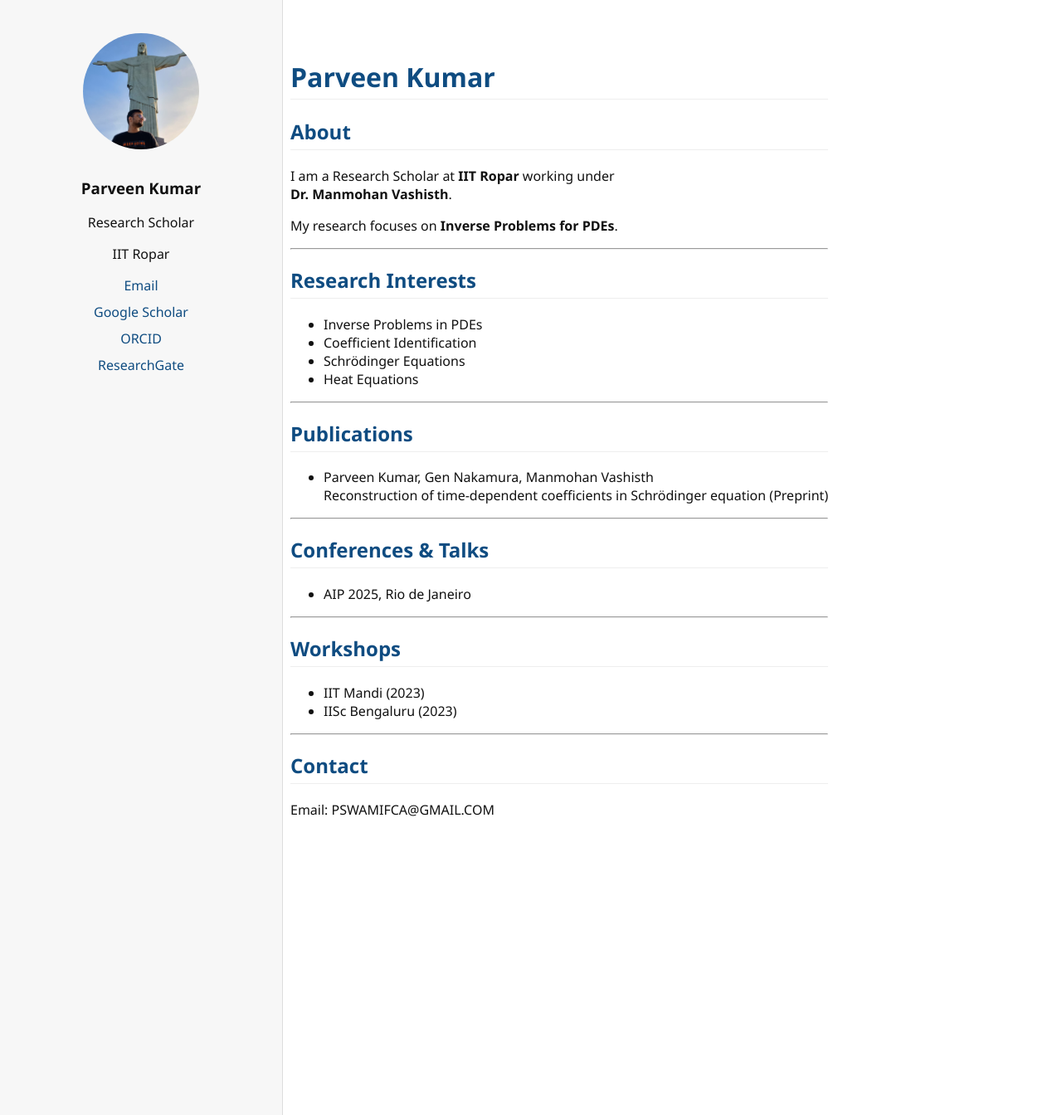
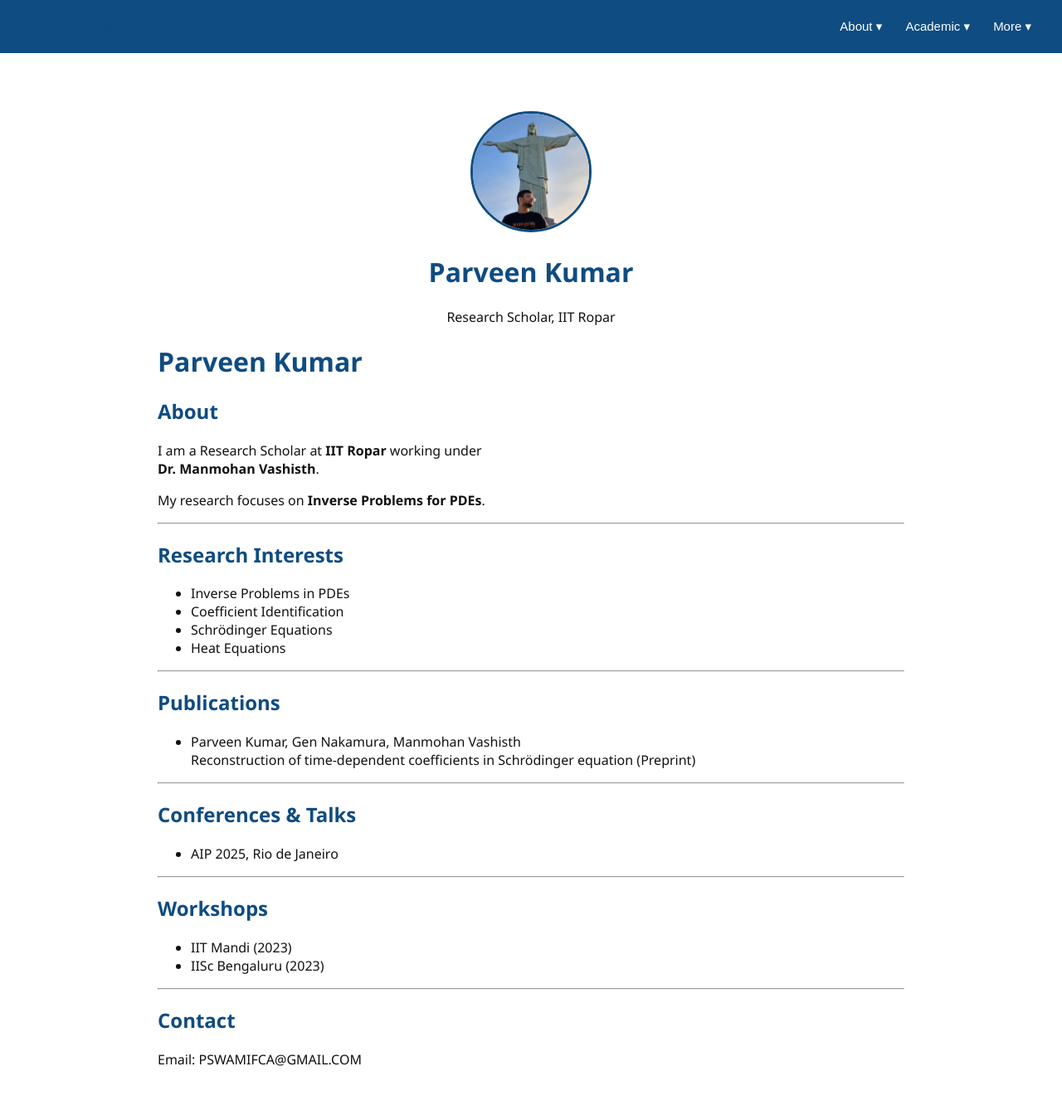
Before and after one commit to parveenkumarmath/parveenkumarmath.github.io, a Jekyll site: the page built from index.md, in a window 1280 px wide and 1344 px high. Shown: the whole window at 83% size. Built offline with Jekyll 4.4.1, drawn with Linux system fonts in a browser that asks for light colours.

Commit message:
Update default.html

```diff
--- a/_layouts/default.html
+++ b/_layouts/default.html
@@ -2,102 +2,160 @@
 <html lang="en">
 <head>
 <meta charset="UTF-8">
+<title>{{ page.title }}</title>
 <meta name="viewport" content="width=device-width, initial-scale=1.0">
-<title>{{ page.title }}</title>
 
 <style>
 body{
   margin:0;
   font-family: "Segoe UI", Arial, sans-serif;
-  display:flex;
   background:#fff;
   color:#111;
 }
 
-/* SIDEBAR */
-.sidebar{
-  width:300px;
-  height:100vh;
-  position:fixed;
-  background:#f7f7f7;
-  padding:40px 20px;
-  text-align:center;
-  border-right:1px solid #ddd;
+/* TOP NAVBAR */
+.navbar{
+  background:#0f4c81;
+  color:white;
+  display:flex;
+  justify-content:space-between;
+  align-items:center;
+  padding:15px 25px;
+  position:sticky;
+  top:0;
 }
 
-.sidebar img{
+.navbar h2{
+  margin:0;
+  font-size:18px;
+}
+
+/* DROPDOWN */
+.dropdown{
+  position:relative;
+  display:inline-block;
+}
+
+.dropbtn{
+  background:none;
+  color:white;
+  border:none;
+  font-size:15px;
+  cursor:pointer;
+  padding:8px 12px;
+}
+
+.dropdown-content{
+  display:none;
+  position:absolute;
+  background:white;
+  min-width:180px;
+  box-shadow:0px 5px 15px rgba(0,0,0,0.2);
+  z-index:1;
+}
+
+.dropdown-content a{
+  color:#111;
+  padding:10px 15px;
+  text-decoration:none;
+  display:block;
+}
+
+.dropdown-content a:hover{
+  background:#f2f2f2;
+}
+
+.dropdown:hover .dropdown-content{
+  display:block;
+}
+
+/* MAIN */
+.container{
+  max-width:900px;
+  margin:auto;
+  padding:40px 20px;
+}
+
+h1,h2,h3{
+  color:#0f4c81;
+}
+
+section{
+  margin-bottom:40px;
+  line-height:1.7;
+}
+
+.card{
+  background:#f7f9fc;
+  padding:20px;
+  border-radius:10px;
+  border:1px solid #eee;
+}
+
+/* PROFILE HEADER */
+.profile{
+  text-align:center;
+  margin-top:30px;
+}
+
+.profile img{
   width:140px;
   height:140px;
   border-radius:50%;
   object-fit:cover;
-  margin-bottom:10px;
-}
-
-.sidebar a{
-  display:block;
-  margin-top:10px;
-  color:#0f4c81;
-  text-decoration:none;
-}
-
-/* MAIN */
-.main{
-  margin-left:300px;
-  padding:50px;
-  max-width:900px;
-}
-
-h1,h2{
-  color:#0f4c81;
-  border-bottom:1px solid #eee;
-  padding-bottom:5px;
-}
-
-section{
-  margin-bottom:25px;
-  line-height:1.7;
-}
-
-.small{
-  color:#666;
-  font-size:14px;
-}
-
-/* RESPONSIVE */
-@media(max-width:768px){
-  body{flex-direction:column;}
-  .sidebar{
-    position:relative;
-    width:100%;
-    height:auto;
-  }
-  .main{
-    margin-left:0;
-    padding:20px;
-  }
+  border:3px solid #0f4c81;
 }
 </style>
 </head>
 
 <body>
 
-<!-- SIDEBAR -->
-<div class="sidebar">
-  <img src="parveen.jpeg">
+<!-- NAVBAR -->
+<div class="navbar">
+  <h2>Parveen Kumar</h2>
 
-  <h3>Parveen Kumar</h3>
-  <p>Research Scholar</p>
-  <p>IIT Ropar</p>
+  <div>
 
-  <a href="mailto:PSWAMIFCA@GMAIL.COM">Email</a>
-  <a href="https://scholar.google.com/citations?user=jWAKMYUAAAAJ&hl=en">Google Scholar</a>
-  <a href="https://orcid.org/0009-0004-3400-0292">ORCID</a>
-  <a href="https://www.researchgate.net/profile/Parveen-Kumar-108">ResearchGate</a>
+    <div class="dropdown">
+      <button class="dropbtn">About ▾</button>
+      <div class="dropdown-content">
+        <a href="#about">About Me</a>
+        <a href="#research">Research</a>
+      </div>
+    </div>
+
+    <div class="dropdown">
+      <button class="dropbtn">Academic ▾</button>
+      <div class="dropdown-content">
+        <a href="#publications">Publications</a>
+        <a href="#talks">Talks</a>
+        <a href="#workshops">Workshops</a>
+      </div>
+    </div>
+
+    <div class="dropdown">
+      <button class="dropbtn">More ▾</button>
+      <div class="dropdown-content">
+        <a href="#education">Education</a>
+        <a href="#experience">Experience</a>
+        <a href="#contact">Contact</a>
+      </div>
+    </div>
+
+  </div>
 </div>
 
 <!-- CONTENT -->
-<div class="main">
+<div class="container">
+
+<div class="profile">
+  <img src="parveen.jpeg">
+  <h1>Parveen Kumar</h1>
+  <p>Research Scholar, IIT Ropar</p>
+</div>
+
 {{ content }}
+
 </div>
 
 </body>
```
